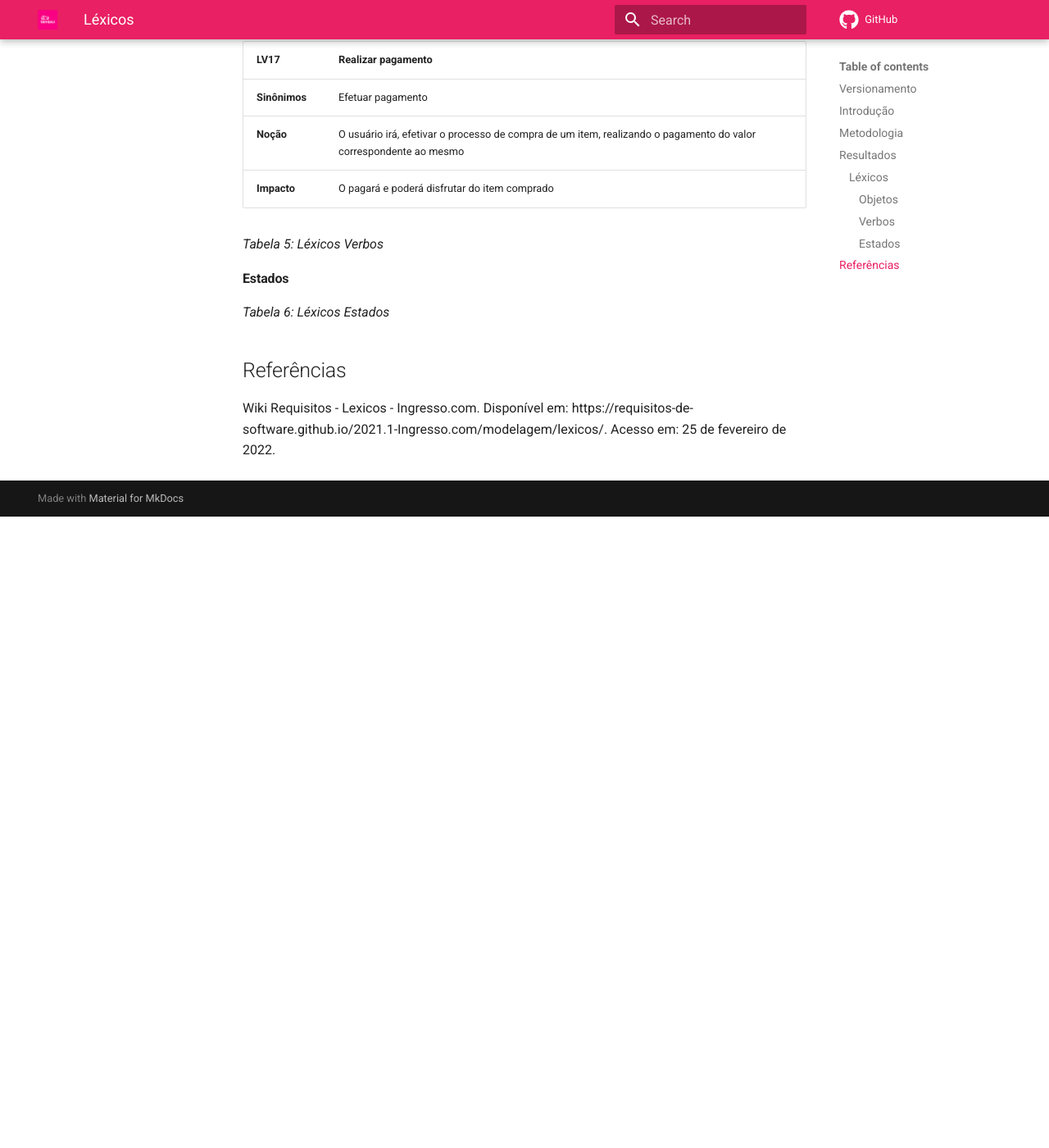
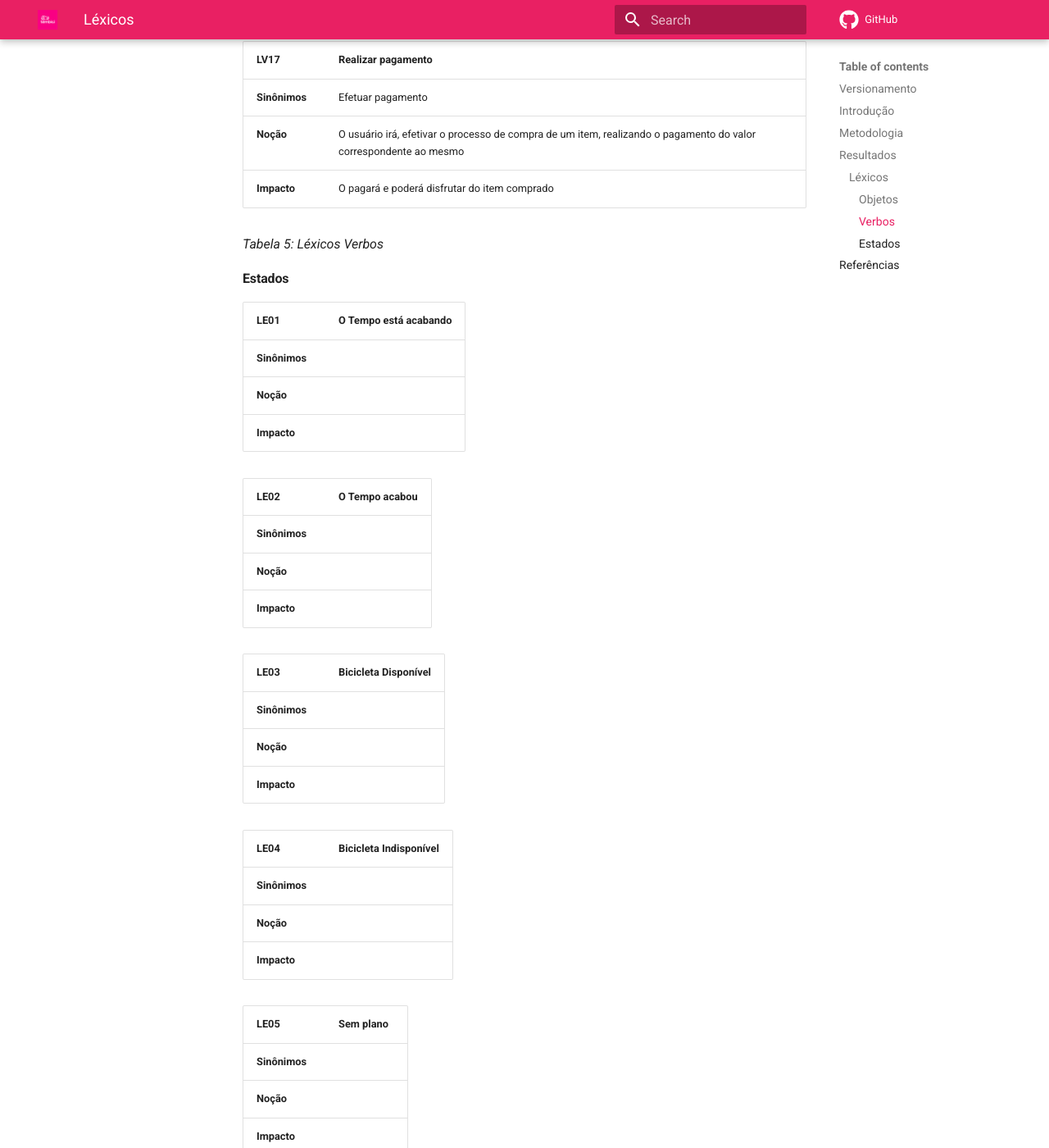
Before and after one commit to Requisitos-de-Software/2021.2-Tembici, an MkDocs documentation site: the page built from docs/modelagem/lexicos.md, in a window 1280 px wide and 1400 px high, scrolled down 7379 px. Shown: the whole window at 82% size. Built offline with MkDocs 1.6.1 and Material for MkDocs 9.7.7, drawn with Linux system fonts in a browser that asks for light colours; comment, search, counter and statistics services are not loaded; before the commit the page ends 8009 px from its top, so only the background shows below that; some of the changed text lies outside the part shown.

Commit message:
#33 -Adiçao dos estados na modelagem do lexicos

```diff
--- a/docs/modelagem/lexicos.md
+++ b/docs/modelagem/lexicos.md
@@ -14,7 +14,7 @@
 
 ## Introdução
 
-O Léxico é uma técnica de modelagem que permite a descrição de símbolos de uma determinada linguagem, o mesmo se assemelha a um dicionário e auxiliará na identificação de palavras ou frases peculiares relativas ao meio social do projeto. Estes símbolos são descritos considerando dois principais aspectos, noção e impacto, onde noção representa o significado do símbolo e impacto descreve o efeito do símbolo na aplicação ou o efeito de algo na aplicação sobre o símbolo.
+<p style="text-align: justify;"> O Léxico é uma técnica de modelagem que permite a descrição de símbolos de uma determinada linguagem, o mesmo se assemelha a um dicionário e auxiliará na identificação de palavras ou frases peculiares relativas ao meio social do projeto. Estes símbolos são descritos considerando dois principais aspectos, noção e impacto, onde noção representa o significado do símbolo e impacto descreve o efeito do símbolo na aplicação ou o efeito de algo na aplicação sobre o símbolo. </p>
 
 *Tabela 2: Introdução sobre o que é o Léxicos*
 
@@ -206,6 +206,42 @@ O Léxico é uma técnica de modelagem que permite a descrição de símbolos de
 
 #### Estados
 
+| LE01 | **O Tempo está acabando** |
+| ------ | ---- |
+| **Sinônimos** |  |
+| **Noção** | |
+| **Impacto**| |
+
+| LE02 | **O Tempo acabou** |
+| ------ | ---- |
+| **Sinônimos** |  |
+| **Noção** | |
+| **Impacto**| |
+
+| LE03 | **Bicicleta Disponível** |
+| ------ | ---- |
+| **Sinônimos** | |
+| **Noção** | |
+| **Impacto**| |
+
+| LE04 | **Bicicleta Indisponível** |
+| ------ | ---- |
+| **Sinônimos** | |
+| **Noção** | |
+| **Impacto**| |
+
+| LE05 | **Sem plano** |
+| ------ | ---- |
+| **Sinônimos** | |
+| **Noção** | |
+| **Impacto**| |
+
+| LE06 | **Comprar plano** |
+| ------ | ---- |
+| **Sinônimos** | |
+| **Noção** | |
+| **Impacto**| |
+
 *Tabela 6: Léxicos Estados*
 
 ## Referências
```
Also changed, not shown: other parts of docs/modelagem/lexicos.md (+1 -1 lines).
